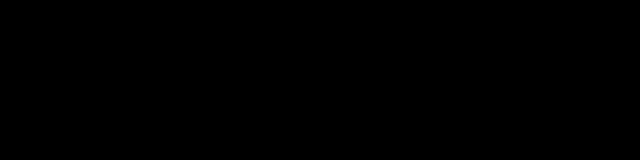
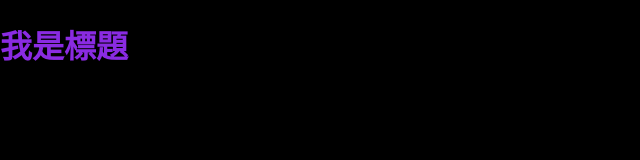
Before and after one commit to chien050623/test_230427, a plain HTML site: page index.html in a window 1280 px wide. Shown: the whole page, without its empty margins (0-640 px from the left). Drawn offline with Linux system fonts and the light colour scheme.

Commit message:
新增標題標籤

```diff
--- a/css/all.css
+++ b/css/all.css
@@ -3,3 +3,7 @@ body{
     padding: 0;
     background: #000;
 }
+
+h1{
+    color: blueviolet;
+}
--- a/index.html
+++ b/index.html
@@ -8,6 +8,6 @@
     <link rel="stylesheet" href="css/all.css">
 </head>
 <body>
-
+    <h1>我是標題</h1>
 </body>
 </html>
```
